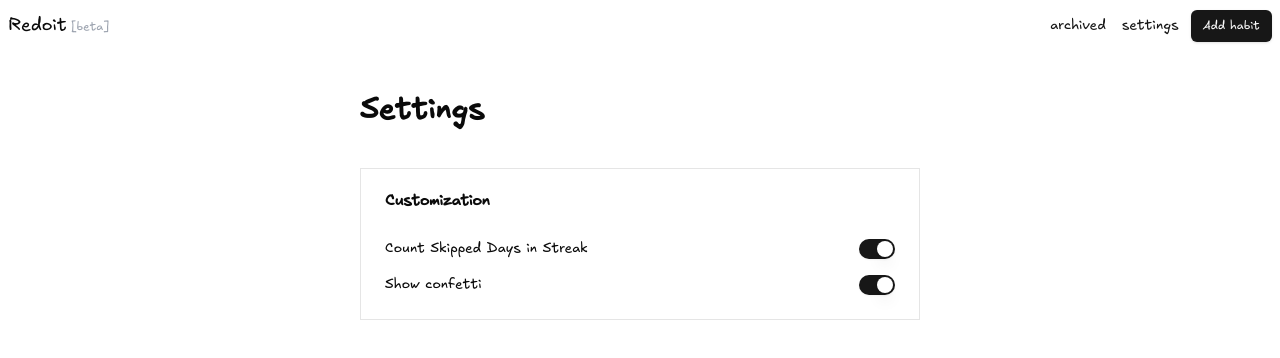
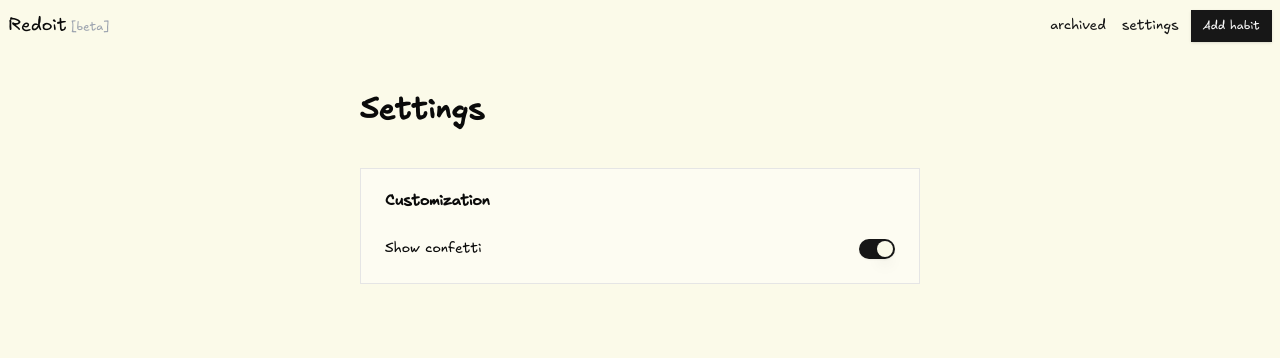
Before and after one commit to lmssiehdev/redoit, a Next.js app in the folder apps/offline-nextjs/: page /settings in a window 1280 px wide. Shown: the top 358 px of the page. Built offline with nearby package versions, Linux system fonts and the light colour scheme; no server answers.

Commit message:
fix: minor css fixes

```diff
--- a/apps/offline-nextjs/src/app/globals.css
+++ b/apps/offline-nextjs/src/app/globals.css
@@ -4,7 +4,7 @@
 
 @layer base {
 	:root {
-		--background: 0 0% 100%;
+		--background: 57 70% 95%;
 		--foreground: 0 0% 3.9%;
 		--card: 0 0% 100%;
 		--card-foreground: 0 0% 3.9%;
@@ -23,7 +23,7 @@
 		--border: 0 0% 89.8%;
 		--input: 0 0% 89.8%;
 		--ring: 0 0% 3.9%;
-		--radius: 0.5rem;
+		--radius: 0rem;
 		--chart-1: 12 76% 61%;
 		--chart-2: 173 58% 39%;
 		--chart-3: 197 37% 24%;
@@ -74,37 +74,3 @@
 	background-size: 10px 10px, 10px 10px;
 	background-position: 0 0, 5px 5px;
 }
-
-@layer base {
-	@font-face {
-		font-family: "Pacifico";
-		src: url("/fonts/Pacifico.woff2") format("woff2");
-		font-weight: normal;
-		font-style: normal;
-		font-display: swap;
-	}
-	@font-face {
-		font-family: "Neucha";
-		src: url("/fonts/Neucha-Regular.ttf") format("truetype");
-		font-weight: normal;
-		font-style: normal;
-		font-display: swap;
-	}
-	@font-face {
-		font-family: "Mathlete";
-		src: url("/fonts/Mathlete-Bulky.otf") format("opentype");
-		font-weight: normal;
-		font-style: normal;
-		font-display: swap;
-	}
-	@font-face {
-		font-family: "Excalifont";
-		src: url("/fonts/Excalifont-Regular.woff2") format("woff2");
-		font-weight: normal;
-		font-style: normal;
-		font-display: swap;
-	}
-	body {
-		font-family: "Excalifont", serif;
-	}
-}
--- a/apps/offline-nextjs/src/app/settings/page.tsx
+++ b/apps/offline-nextjs/src/app/settings/page.tsx
@@ -29,7 +29,7 @@ export default function Settings() {
             </CardHeader>
             <CardContent>
               <form className="flex flex-col gap-4">
-                <div className="flex items-center space-x-2">
+                {/* <div className="flex items-center space-x-2">
                   <label
                     htmlFor="countSkippedDays"
                     className="text-sm font-medium leading-none peer-disabled:cursor-not-allowed peer-disabled:opacity-70 mr-auto"
@@ -37,7 +37,7 @@ export default function Settings() {
                     Count Skipped Days in Streak
                   </label>
                   <Switch id="countSkippedDays" defaultChecked />
-                </div>
+                </div> */}
                 <div className="flex items-center space-x-2">
                   <label
                     htmlFor="showConfetti"
--- a/apps/offline-nextjs/src/state.ts
+++ b/apps/offline-nextjs/src/state.ts
@@ -48,9 +48,9 @@ export const useHabitsStore = create<State & Actions>()(
 						createdAt: normalizeDate(new Date()),
 						isArchived: false,
 						dates: {},
-						// @ts-expect-error
+						// @ts-expect-error typescript being annoying
 						color: DEFAULT_HABIT_COLOR,
-						// @ts-expect-error
+						// @ts-expect-error typescript being annoying
 						name: "DEFAULT_NAME",
 						frequency: Array.from({ length: 7 }, () => true),
 						...payload,
```
